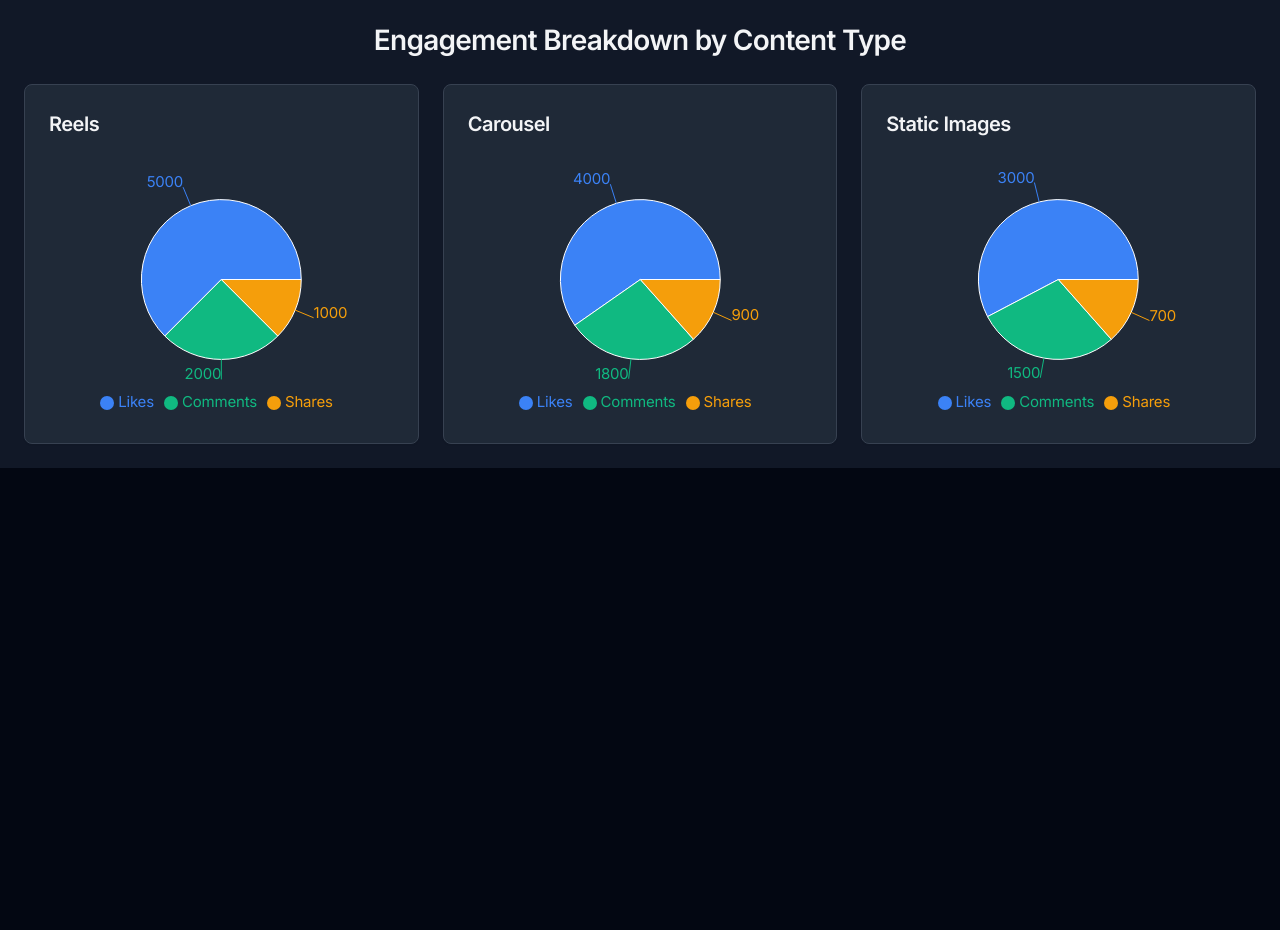
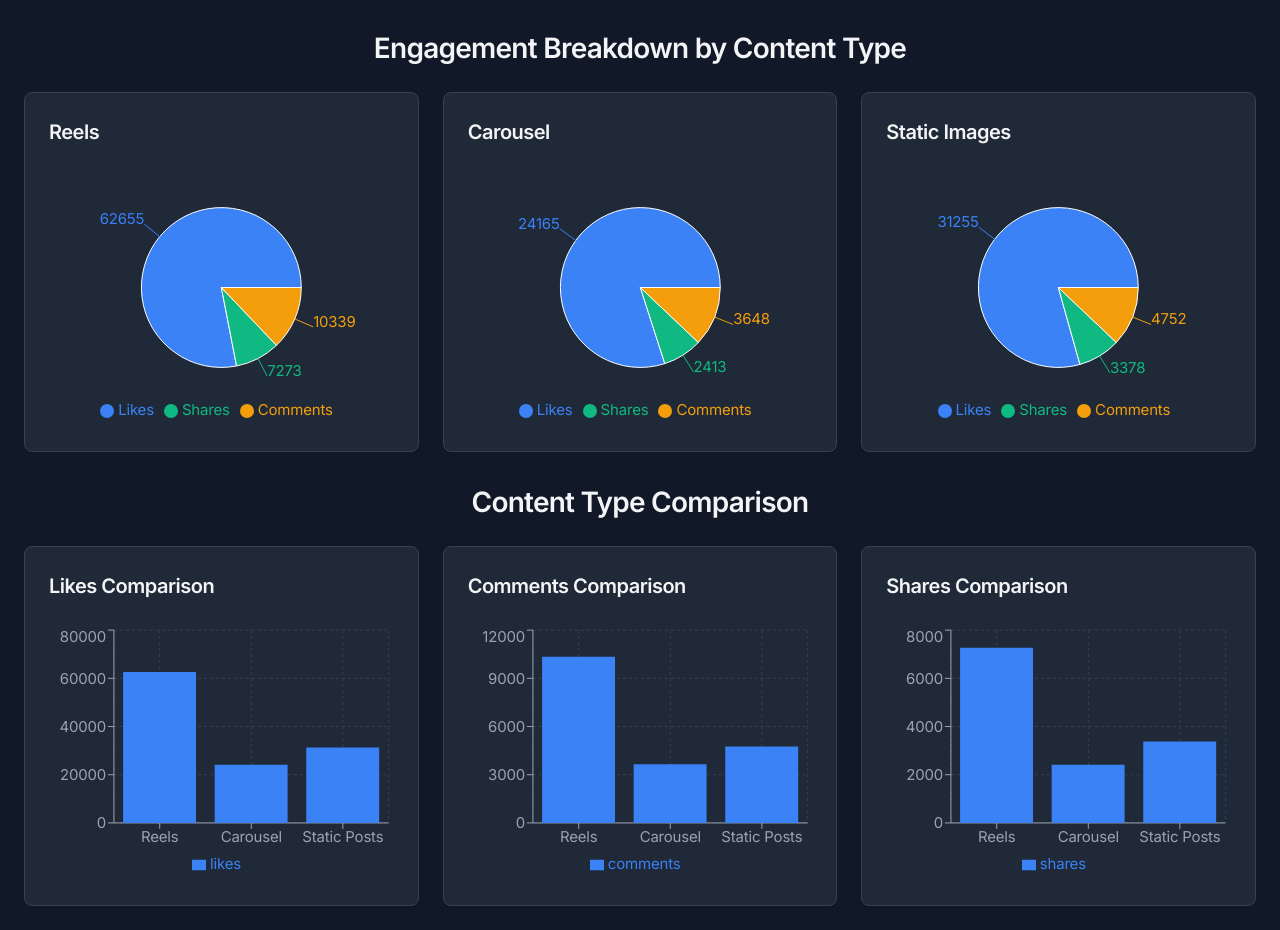
Before and after one commit to khairnarhg/supermind_assgn, a Next.js app: page /GlobalAnalytics in a window 1280 px wide. Shown: the part 1078-2008 px from the top of the page. Before the commit the page ends 1546 px from the top, so only its background shows below. Built offline with nearby package versions, Linux system fonts and the light colour scheme.

Commit message:
updated global

```diff
--- a/app/GlobalAnalytics/page.tsx
+++ b/app/GlobalAnalytics/page.tsx
@@ -1,28 +1,40 @@
 "use client";
 
 import React from "react";
-import { PieChart, Pie, Tooltip, Legend, Cell, ResponsiveContainer } from "recharts";
+import { PieChart, Pie, Tooltip, Legend, Cell, ResponsiveContainer, BarChart, Bar, XAxis, YAxis, CartesianGrid } from "recharts";
 import { Card, CardContent, CardHeader, CardTitle } from "@/components/ui/card";
 import ChatBot from "./chatbot";
 
 const COLORS = ["#3B82F6", "#10B981", "#F59E0B"];
 
-const reelsData = [
-  { name: "Likes", value: 5000 },
-  { name: "Comments", value: 2000 },
-  { name: "Shares", value: 1000 },
+const overallData = [
+  { name: "Likes", value: 118075 },
+  { name: "Shares", value: 13064 },
+  { name: "Comments", value: 18739 },
 ];
 
 const carouselData = [
-  { name: "Likes", value: 4000 },
-  { name: "Comments", value: 1800 },
-  { name: "Shares", value: 900 },
+  { name: "Likes", value: 24165 },
+  { name: "Shares", value: 2413 },
+  { name: "Comments", value: 3648 },
+];
+
+const reelsData = [
+  { name: "Likes", value: 62655 },
+  { name: "Shares", value: 7273 },
+  { name: "Comments", value: 10339 },
 ];
 
 const staticImagesData = [
-  { name: "Likes", value: 3000 },
-  { name: "Comments", value: 1500 },
-  { name: "Shares", value: 700 },
+  { name: "Likes", value: 31255 },
+  { name: "Shares", value: 3378 },
+  { name: "Comments", value: 4752 },
+];
+
+const comparisonData = [
+  { name: "Reels", likes: 62655, comments: 10339, shares: 7273 },
+  { name: "Carousel", likes: 24165, comments: 3648, shares: 2413 },
+  { name: "Static Posts", likes: 31255, comments: 4752, shares: 3378 },
 ];
 
 function MetricCard({ title, value, color }: { title: string; value: string; color: string }) {
@@ -42,7 +54,7 @@ function PieChartCard({ title, data }: { title: string; data: Array<{ name: stri
   return (
     <Card className="bg-gray-800 border-gray-700">
       <CardHeader>
-        <CardTitle className="text-xl font-semibold">{title}</CardTitle>
+        <CardTitle className="text-xl font-semibold text-gray-100">{title}</CardTitle>
       </CardHeader>
       <CardContent>
         <div className="h-64">
@@ -55,13 +67,14 @@ function PieChartCard({ title, data }: { title: string; data: Array<{ name: stri
                 cx="50%"
                 cy="50%"
                 outerRadius={80}
+                fill="#8884d8"
                 label
               >
                 {data.map((entry, index) => (
                   <Cell key={`cell-${index}`} fill={COLORS[index % COLORS.length]} />
                 ))}
               </Pie>
-              <Tooltip contentStyle={{ backgroundColor: '#1F2937', border: 'none' }} />
+              <Tooltip contentStyle={{ backgroundColor: 'white', border: 'line', }} />
               <Legend />
             </PieChart>
           </ResponsiveContainer>
@@ -71,19 +84,42 @@ function PieChartCard({ title, data }: { title: string; data: Array<{ name: stri
   );
 }
 
+function BarChartCard({ title, data, dataKey }: { title: string; data: Array<any>; dataKey: string }) {
+  return (
+    <Card className="bg-gray-800 border-gray-700">
+      <CardHeader>
+        <CardTitle className="text-xl font-semibold text-gray-100">{title}</CardTitle>
+      </CardHeader>
+      <CardContent>
+        <div className="h-64">
+          <ResponsiveContainer width="100%" height="100%">
+            <BarChart data={data}>
+              <CartesianGrid strokeDasharray="3 3" stroke="#374151" />
+              <XAxis dataKey="name" stroke="#9CA3AF" />
+              <YAxis stroke="#9CA3AF" />
+              <Tooltip contentStyle={{ backgroundColor: '#1F2937', border: 'none' }} />
+              <Legend />
+              <Bar dataKey={dataKey} fill={COLORS[0]} />
+            </BarChart>
+          </ResponsiveContainer>
+        </div>
+      </CardContent>
+    </Card>
+  );
+}
+
 export default function GlobalAnalytics() {
   return (
-    <div className="min-h-screen p-6 space-y-6 text-gray-100 bg-gray-900">
+    <div className="min-h-screen p-6 space-y-8 text-gray-100 bg-gray-900">
       <div className='flex items-center justify-center p-5'>
-
-        <h2 className="animate-[gradient_6s_linear_infinite] bg-[linear-gradient(to_right,theme(colors.gray.200),theme(colors.indigo.200),theme(colors.gray.50),theme(colors.indigo.300),theme(colors.gray.200))] bg-[length:200%_auto] bg-clip-text pb-4 font-nacelle text-3xl font-semibold text-transparent md:text-4xl self-center">
-          Enhanced CSV Analyzer
+        <h2 className="animate-[gradient_6s_linear_infinite] bg-[linear-gradient(to_right,theme(colors.gray.200),theme(colors.indigo.200),theme(colors.gray.50),theme(colors.indigo.300),theme(colors.gray.200))] bg-[length:200%_auto] bg-clip-text font-nacelle text-3xl font-semibold text-transparent md:text-4xl self-center">
+          Global Analytics
         </h2>
       </div>
 
-      <Card className="border-gray-700 ">
+      <Card className="bg-gray-800 border-gray-700">
         <CardHeader>
-          <CardTitle className="text-2xl font-semibold text-center">
+          <CardTitle className="text-2xl font-semibold text-center text-gray-100">
             Get Insights from Our AI-Powered Multilingual Chatbot
           </CardTitle>
         </CardHeader>
@@ -92,7 +128,8 @@ export default function GlobalAnalytics() {
         </CardContent>
       </Card>
 
-      <h2 className="mt-12 mb-6 text-3xl font-semibold text-center">
+      <div>
+        <h2 className="mb-6 text-3xl font-semibold text-center">
           Metrics Right From Our Knowledge Base
         </h2>
 
@@ -101,8 +138,10 @@ export default function GlobalAnalytics() {
           <MetricCard title="Comments" value="8,874" color="from-purple-600 to-purple-400" />
           <MetricCard title="Posts" value="6,002" color="from-green-600 to-green-400" />
         </div>
+      </div>
 
-      <h2 className="mt-12 mb-6 text-3xl font-semibold text-center">
+      <div>
+        <h2 className="mb-6 text-3xl font-semibold text-center">
           Engagement Breakdown by Content Type
         </h2>
 
@@ -112,5 +151,18 @@ export default function GlobalAnalytics() {
           <PieChartCard title="Static Images" data={staticImagesData} />
         </div>
       </div>
+
+      <div>
+        <h2 className="mb-6 text-3xl font-semibold text-center">
+          Content Type Comparison
+        </h2>
+
+        <div className="grid grid-cols-1 gap-6 md:grid-cols-3">
+          <BarChartCard title="Likes Comparison" data={comparisonData} dataKey="likes" />
+          <BarChartCard title="Comments Comparison" data={comparisonData} dataKey="comments" />
+          <BarChartCard title="Shares Comparison" data={comparisonData} dataKey="shares" />
+        </div>
+      </div>
+    </div>
   );
 }
--- a/app/layout.tsx
+++ b/app/layout.tsx
@@ -3,7 +3,6 @@ import "./css/style.css";
 import { Inter } from "next/font/google";
 import localFont from "next/font/local";
 
-import Header from "@/components/ui/header";
 
 const inter = Inter({
   subsets: ["latin"],
@@ -39,8 +38,8 @@ const nacelle = localFont({
 });
 
 export const metadata = {
-  title: "Socialytics",
-  description: "Generated by create next app",
+  title: "Socialytix",
+  description: "Social Media Analyser",
 };
 
 export default function RootLayout({
```
Lines whose indentation alone changed are shown as unchanged.
